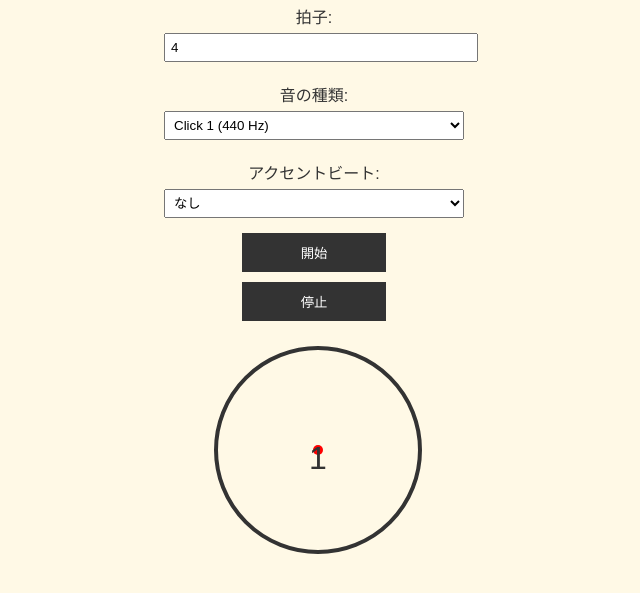
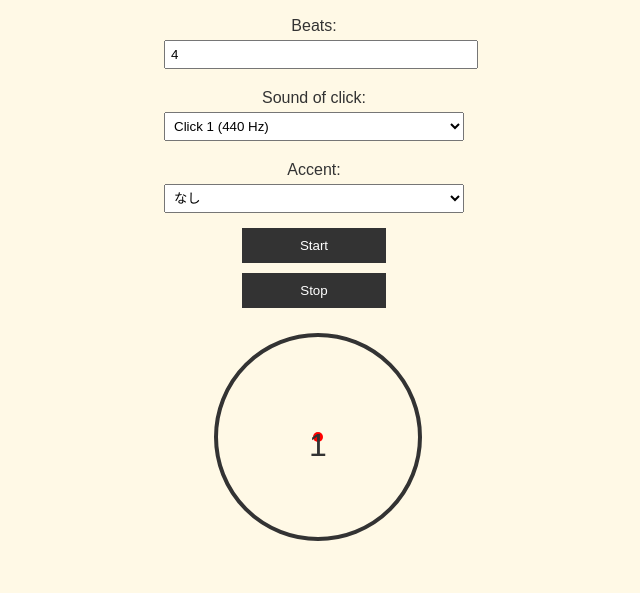
Before and after one commit to Harutugedoei/metroTEST, a plain HTML site: page index.html in a window 1280 px wide. Shown: the part 205-798 px from the top of the page, without its empty margins (326-966 px from the left). Drawn offline with Linux system fonts and the light colour scheme.

Commit message:
Update index.html

```diff
--- a/index.html
+++ b/index.html
@@ -13,17 +13,17 @@
             <label for="bpm">BPM:</label>
             <input type="number" id="bpm" min="30" max="250" value="120">
 
-            <label for="beats">拍子:</label>
+            <label for="beats">Beats:</label>
             <input type="number" id="beats" min="0" max="7" value="4">
 
-            <label for="sound">音の種類:</label>
+            <label for="sound">Sound of click:</label>
             <select id="sound">
                 <option value="440">Click 1 (440 Hz)</option>
                 <option value="660">Click 2 (660 Hz)</option>
                 <option value="880">Click 3 (880 Hz)</option>
             </select>
 
-            <label for="accent">アクセントビート:</label>
+            <label for="accent">Accent:</label>
             <select id="accent">
                 <option value="0">なし</option>
                 <option value="1">1</option>
@@ -31,8 +31,8 @@
                 <option value="2&4">2＆4</option>
             </select>
 
-            <button id="start">開始</button>
-            <button id="stop">停止</button>
+            <button id="start">Start</button>
+            <button id="stop">Stop</button>
         </div>
         <div id="metronome">
             <div id="circle">
```
